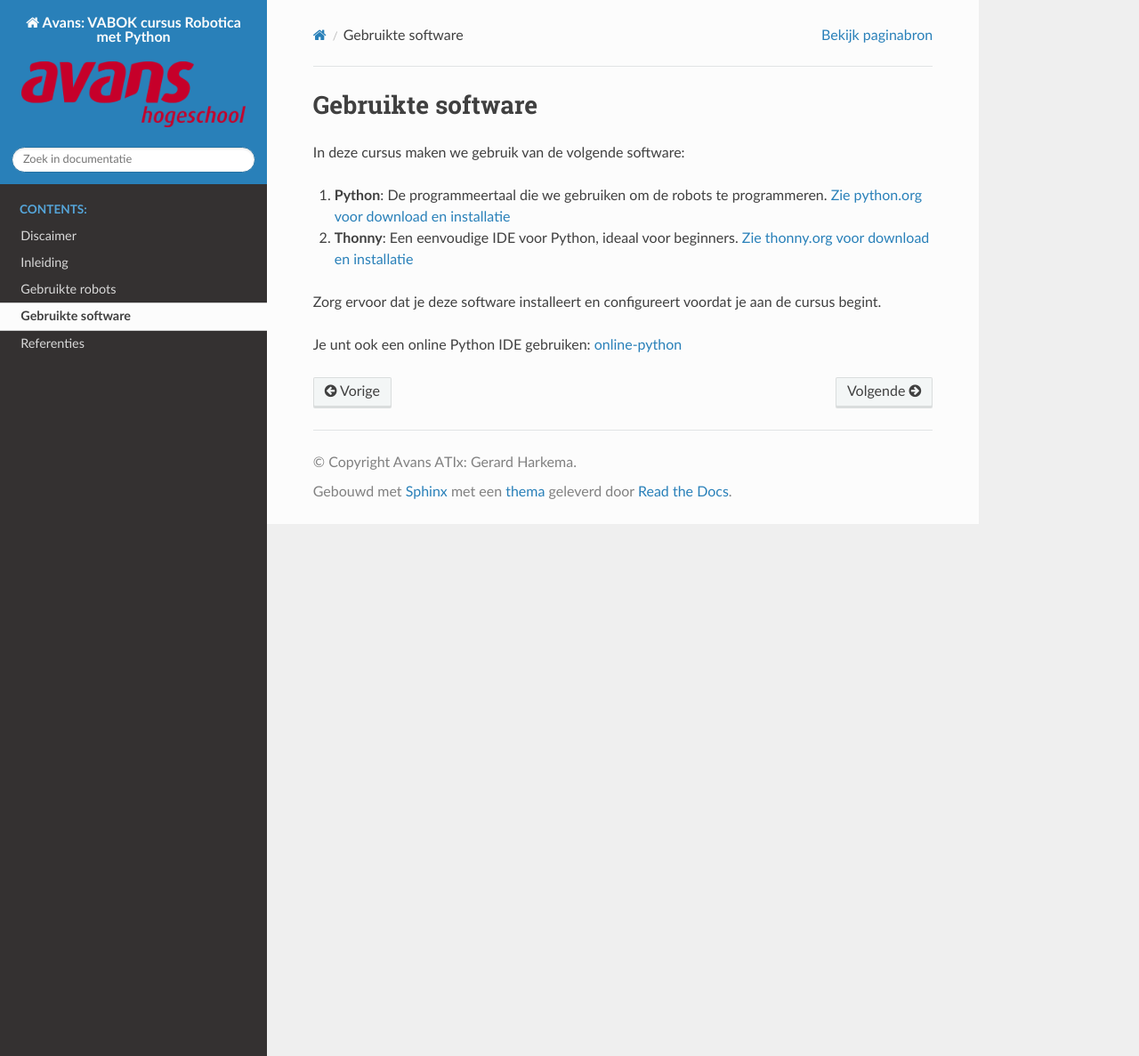
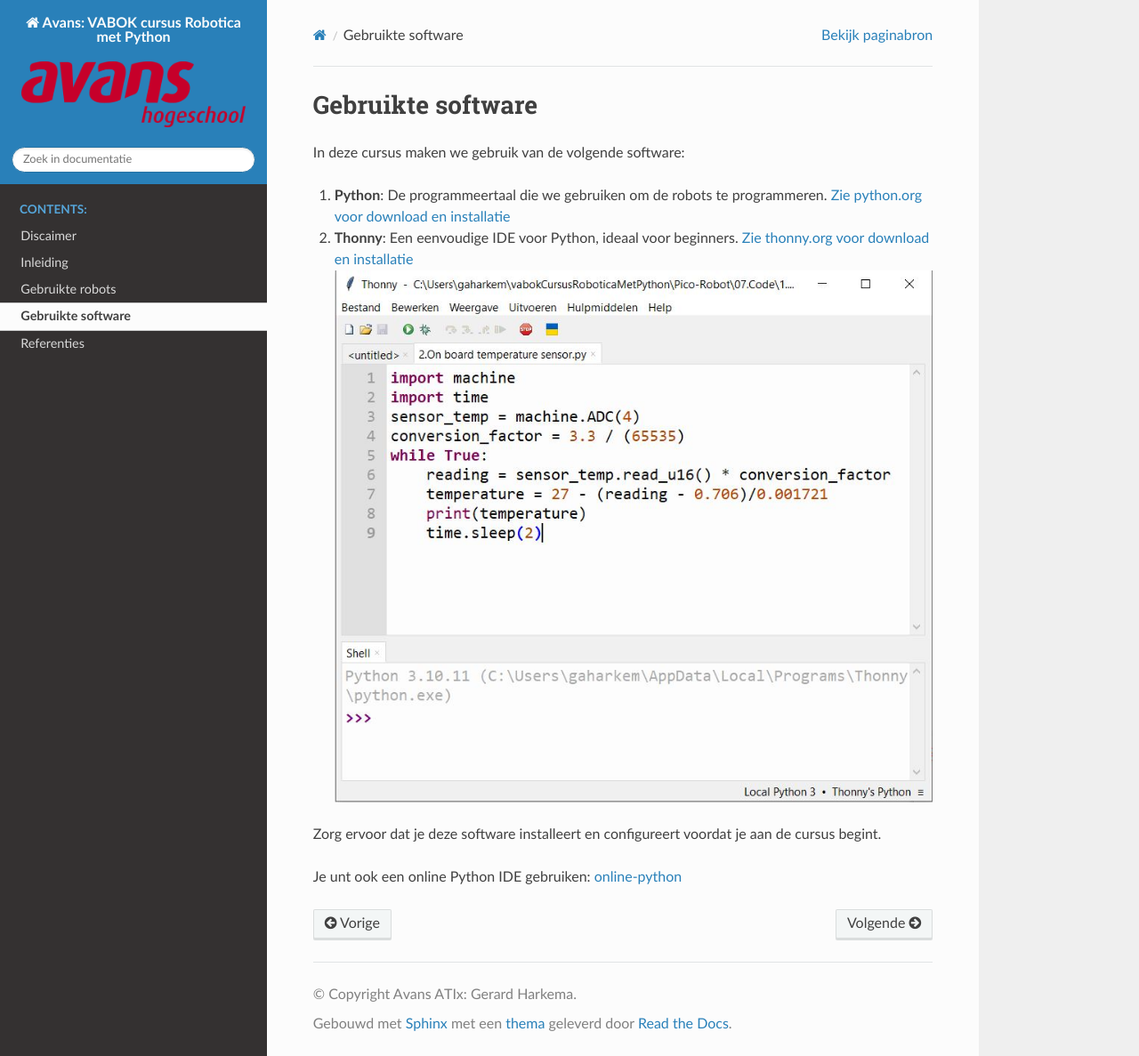
Before and after one commit to AvansMechatronica/vabokCursusRoboticaMetPython, a Sphinx documentation site: the page built from documentation/documentation/software.md, in a window 1280 px wide and 1187 px high. Shown: the whole window at 89% size. Built offline with Sphinx 7.4.7 and the Read the Docs theme 3.1.0, drawn with Linux system fonts in a browser that asks for light colours.

Commit message:
20251112

```diff
--- a/documentation/documentation/software.md
+++ b/documentation/documentation/software.md
@@ -6,6 +6,7 @@
 [Zie python.org voor download en installatie](https://www.python.org/downloads/)
 2. **Thonny**: Een eenvoudige IDE voor Python, ideaal voor beginners.
 [Zie thonny.org voor download en installatie](https://thonny.org/)
+![Thonny IDE Screenshot](../images/thonny.jpg)
 
 Zorg ervoor dat je deze software installeert en configureert voordat je aan de cursus begint.
 
```
Also changed, not shown: documentation/documentation/robots.md (+2 -0 lines), documentation/images/thonny.jpg (added), documentation/images/uFactory.png (added).
